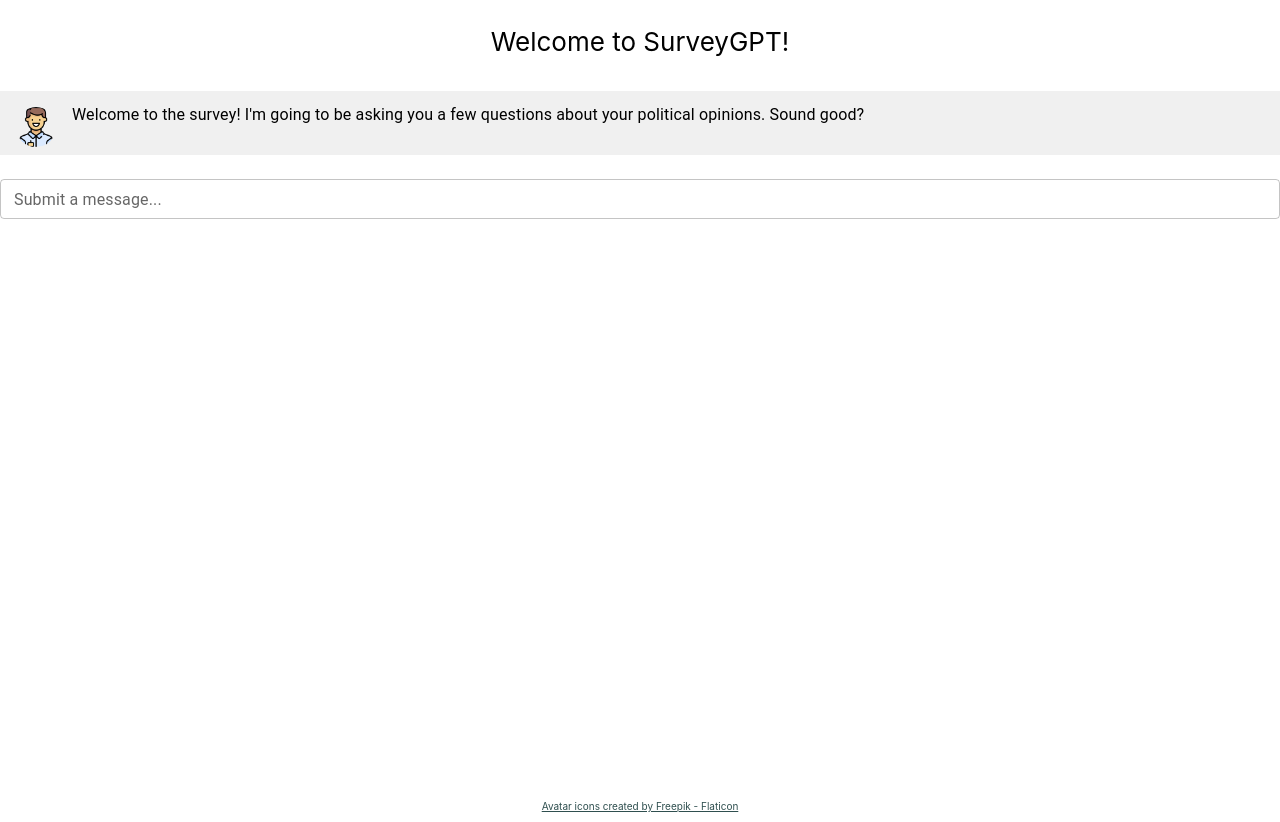
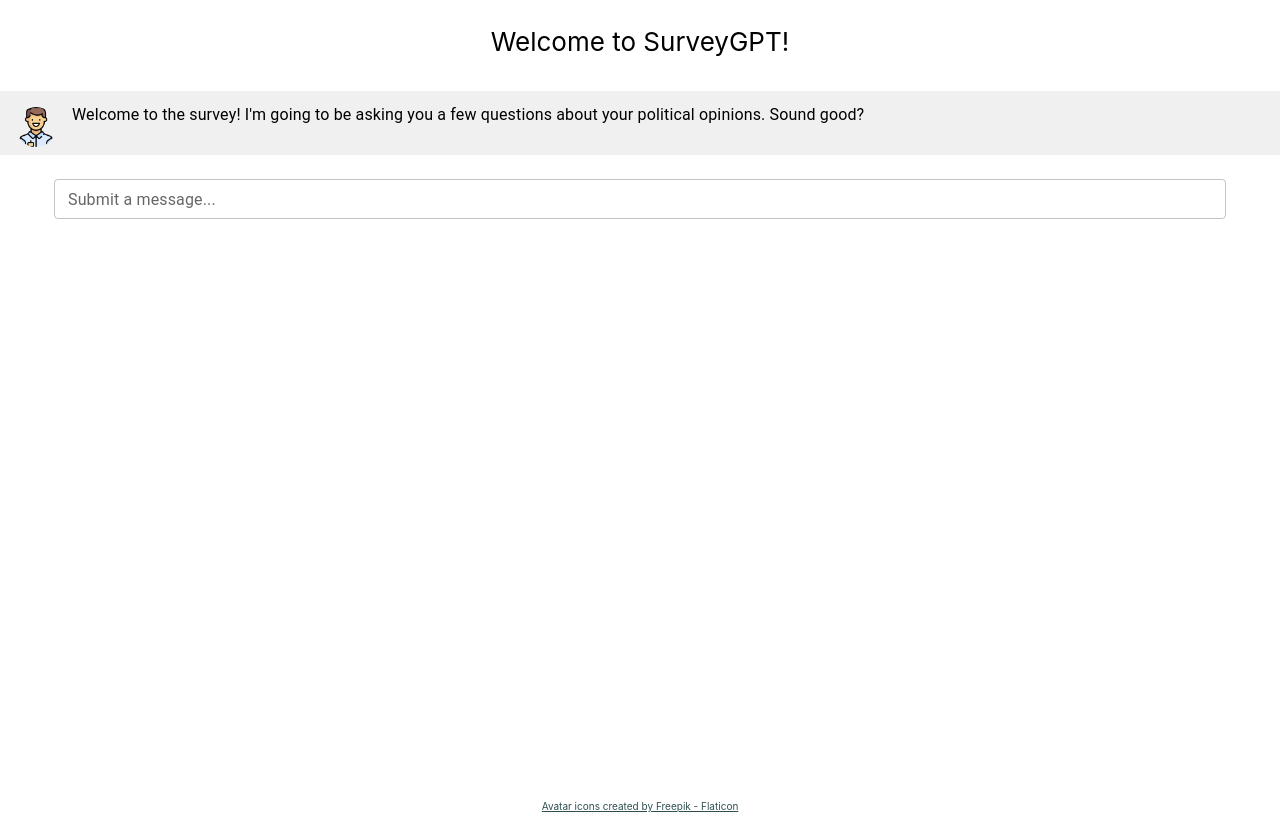
Before and after one commit to princeton-ddss/survey-gpt, a React (Create React App) app: page / in a window 1280 px wide. Built offline with nearby package versions, Linux system fonts and the light colour scheme.

Commit message:
Adjust message input layout

```diff
--- a/src/App.js
+++ b/src/App.js
@@ -128,14 +128,16 @@
     <div>
       <Grid
         container
+        columns={24}
         sx={{
           'paddingTop': 2,
         }}
         spacing={2}>
 
+        <Grid item xs={1}></Grid>
         <Grid
           item
-          xs={12}>
+          xs={22}>
             <FormControl fullWidth>
               <TextField
                 variant="outlined"
@@ -156,6 +158,7 @@
               </TextField>
             </FormControl>
         </Grid>
+        <Grid item xs={1}></Grid>
 
         {/* <Grid
           item
```
